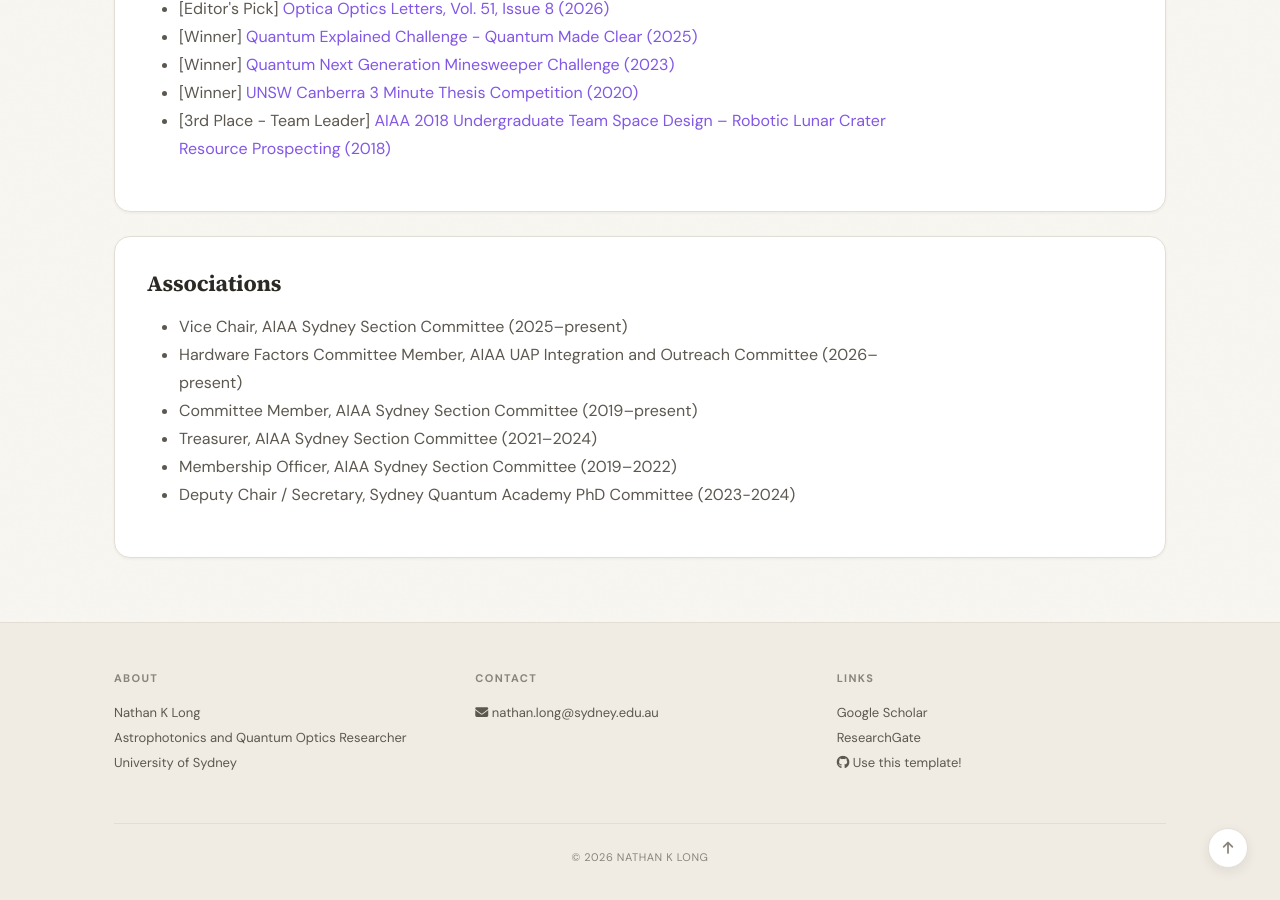
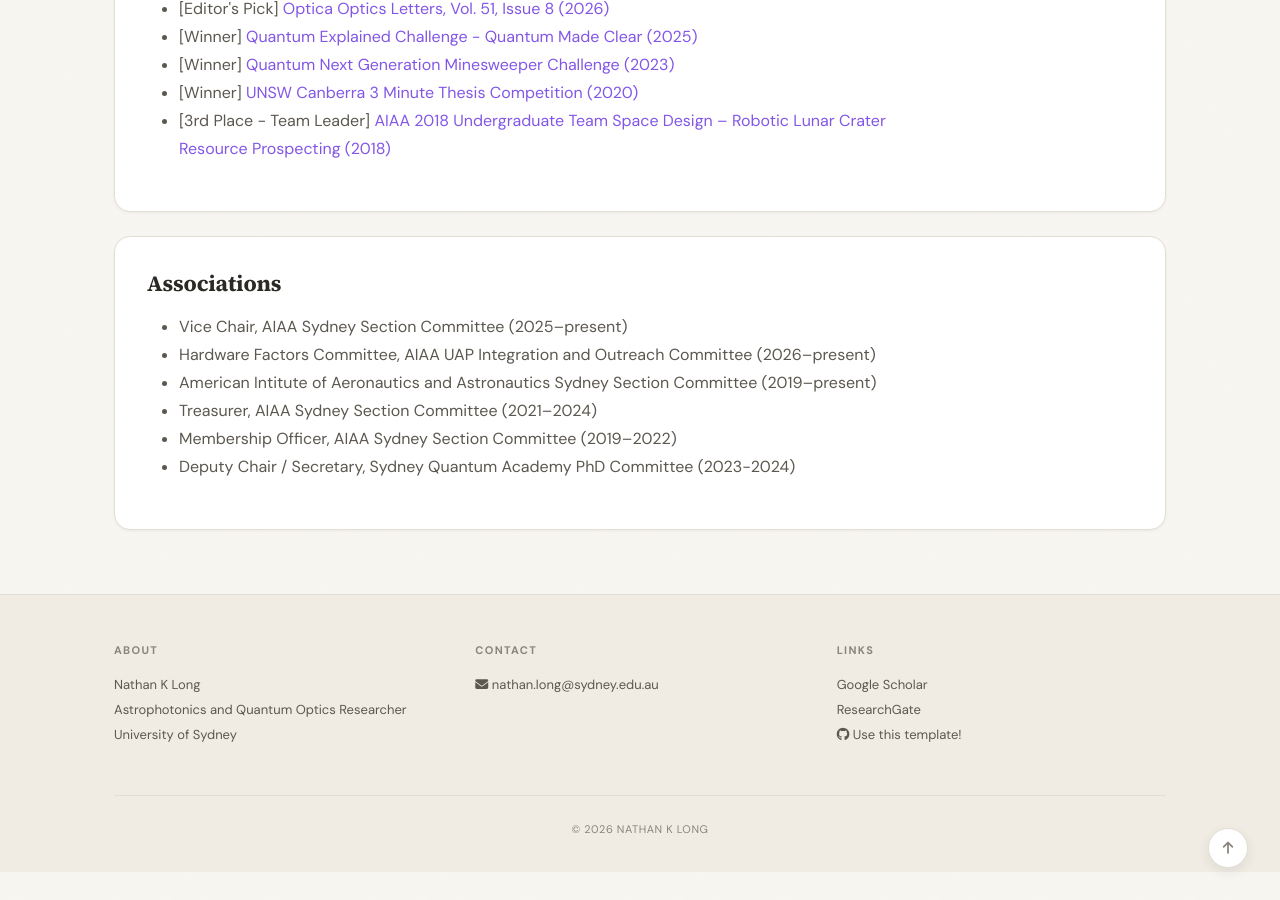
Before and after one commit to nathanklong/nathanklong.github.io, a Jekyll site: the page built from _pages/about.md, in a window 1280 px wide and 900 px high, scrolled down 646 px. Built offline with Jekyll 4.4.1, drawn with Linux system fonts in a browser that asks for light colours; a style sheet for code colours, icons or effects is not loaded; after the commit the page ends 1518 px from its top, so only the background shows below that.

Commit message:
updated associates

```diff
--- a/_data/associations.yml
+++ b/_data/associations.yml
@@ -1,6 +1,6 @@
 - name: "Vice Chair, AIAA Sydney Section Committee (2025–present)"
-- name: "Hardware Factors Committee Member, AIAA UAP Integration and Outreach Committee (2026–present)"
-- name: "Committee Member, AIAA Sydney Section Committee (2019–present)"
+- name: "Hardware Factors Committee, AIAA UAP Integration and Outreach Committee (2026–present)"
+- name: "American Intitute of Aeronautics and Astronautics Sydney Section Committee (2019–present)"
 - name: "Treasurer, AIAA Sydney Section Committee (2021–2024)"
 - name: "Membership Officer, AIAA Sydney Section Committee (2019–2022)"
 - name: "Deputy Chair / Secretary, Sydney Quantum Academy PhD Committee (2023-2024)"
```
